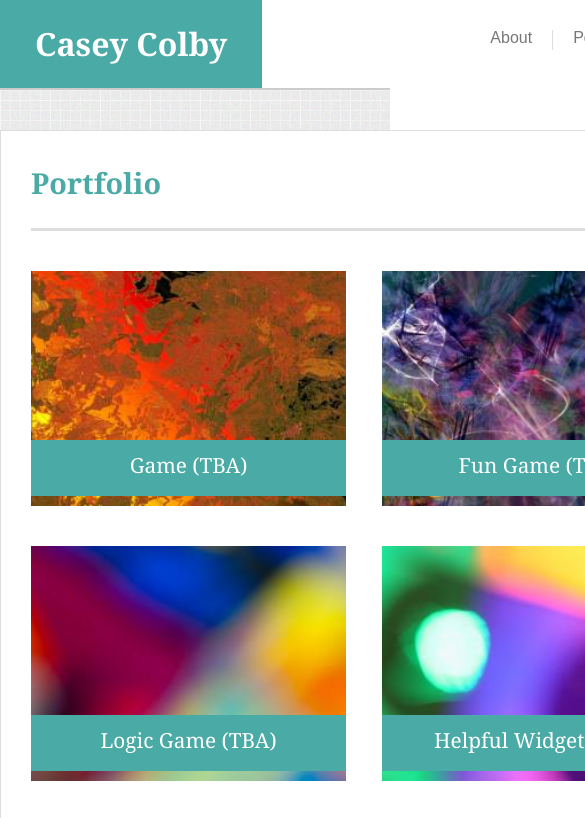
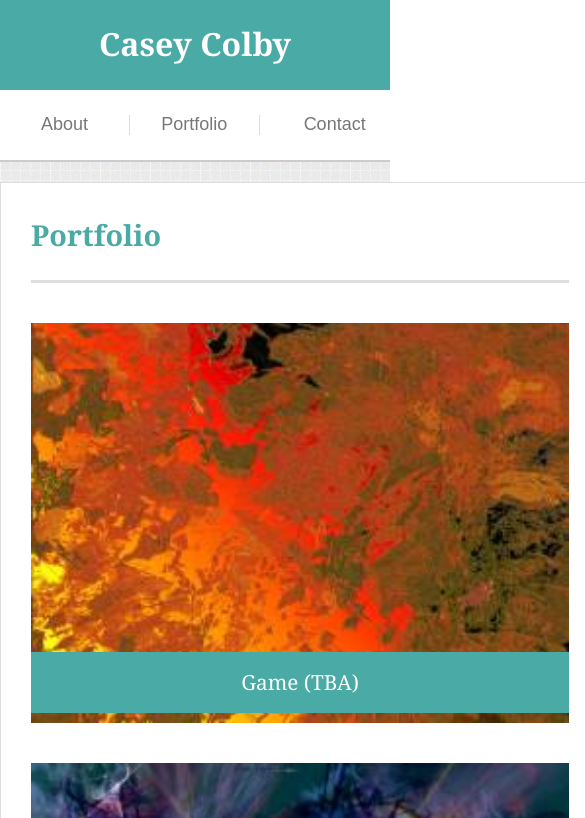
Before and after one commit to cecolby11/Responsive-Portfolio, a plain HTML site: page portfolio.html in a window 390 px wide. Shown: the top 818 px of the page, 585 px wide, since content can reach past the window. Drawn offline with Linux system fonts and the light colour scheme.

Commit message:
implementing media query max-width 640px for index,contact,portfolio.html

```diff
--- a/assets/css/style.css
+++ b/assets/css/style.css
@@ -380,9 +380,69 @@ h1, h2, h3, h4, h5, h6 {
   .project h4 {
     padding: 15px 0 20px 0;
   }
-
 }
 
 @media screen and (max-width: 640px) {
+  .container {width: 100%;}
+  .container_center {width: 600px;}
+  .main_content {width: 600px;}
 
+  /*header content */
+
+  header {
+    height: auto;
+    margin-bottom: 20px;
+  }
+  .logo {
+    width: 100%;
+    border: none;
+  }
+  .nav_top {
+    width: 100%;
+    margin: 25px 0 25px 0;
+  }
+  .nav_top li {
+    width: 33.3%;
+  }
+  .nav_top li a {
+    font-size: 18px;
+  }
+  .nav_top li a:hover{
+    font-size: 17.5px;
+  }
+
+  /*about me content*/
+
+  .headshot {
+    padding: 0;
+    width: 100%;
+    height: 400px;
+    object-fit: cover; /*crop img to fit and center */
+  }
+  .about_me p {
+    display: inline-block;
+    margin: 20px 0 30px 0;
+  }
+  .about_me p: last-child {
+    margin: 0;
+  }
+
+   /*portfolio content*/
+
+  .project {
+    width: 100%;
+    height: 400px;
+    margin: 0 0 40px 0;
+  }
+  .project:last-child {
+    margin-bottom: 20px;
+  }
+  .project img {
+    width: 100%;
+    height: 100%;
+    object-fit: cover; /*crop img to fit and center */
+  }
+  .project h4 {
+    padding: 20px 0 20px 0;
+  }
 }
--- a/portfolio.html
+++ b/portfolio.html
@@ -26,7 +26,7 @@
     </div>
   </header>
 
-  <div class="container">
+  <div class="container container_center">
 
     <section class="main_content">
 
```
Also changed, not shown: contact.html (+1 -1 lines), index.html (+1 -1 lines).
